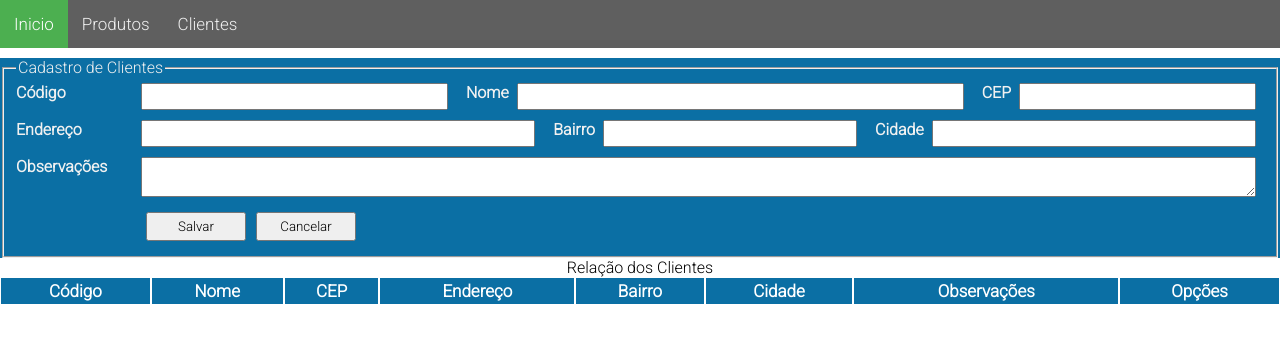
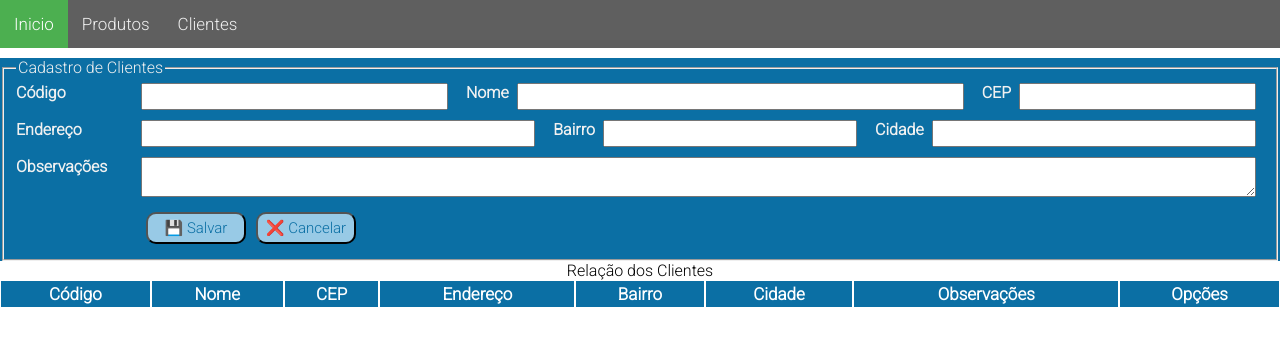
Before and after one commit to ricardoleme/cadastroHTML, a website: page index.html in a window 1280 px wide. Drawn offline with Linux system fonts and the light colour scheme.

Commit message:
Ajustes finais

```diff
--- a/estilo.css
+++ b/estilo.css
@@ -33,10 +33,18 @@
     padding: 0;
     margin: 0;
   }
- textarea {
-    font-family: Arial, Helvetica, sans-serif;
- }
+  button {
+    border-radius: 10px;
+    color: #0B6FA4;
+    background-color: #98cae6; ;
+    font-size: 15px;
+    padding: 5px;
+    margin: 5px;
+    min-width: 100px;
+    cursor: pointer;
+  }
 
+  /*
   .main-content {
     padding: 20px;
   }
@@ -46,7 +54,7 @@
       padding: 20px 8px;
     }
   }
-
+  */
 
  /* form specific formatting */
  .form {
@@ -81,12 +89,7 @@
 
   }
 
-  button {
-    padding: 5px 15px;
-    margin: 5px;
-    min-width: 100px;
-    cursor: pointer;
-  }
+
 
   @media (max-width: 768px) {
     .form-group {
@@ -109,7 +112,7 @@
   table.paleBlueRows {
     border: 1px solid #FFFFFF;
     width: 100%; /* alterado manualmente */
-    height: 200px;
+    height: 100px;
     text-align: center;
     border-collapse: collapse;
   }
--- a/index.html
+++ b/index.html
@@ -1,6 +1,5 @@
 <!DOCTYPE html>
 <html lang="pt-BR">
-
 <head>
     <meta charset="UTF-8">
     <meta name="viewport" content="width=device-width, initial-scale=1.0">
@@ -8,7 +7,6 @@
     <link href="estilo.css" rel="stylesheet" />
     <link href="https://fonts.googleapis.com/css2?family=Roboto:wght@300&display=swap" rel="stylesheet">
 </head>
-
 <body>
     <div class="menu">
         <a class="active" href="#inicio">Inicio</a>
@@ -45,8 +43,8 @@
             </div>
             <div class="form-group">
                 <label>&nbsp;</label>
-                <button id='salvar'>Salvar</button>
-                <button id='cancelar'>Cancelar</button>
+                <button id='salvar'>💾 Salvar</button>
+                <button id='cancelar'>❌ Cancelar</button>
             </div>
         </fieldset>
     </form>
```
Also changed, not shown: README.md (added).
